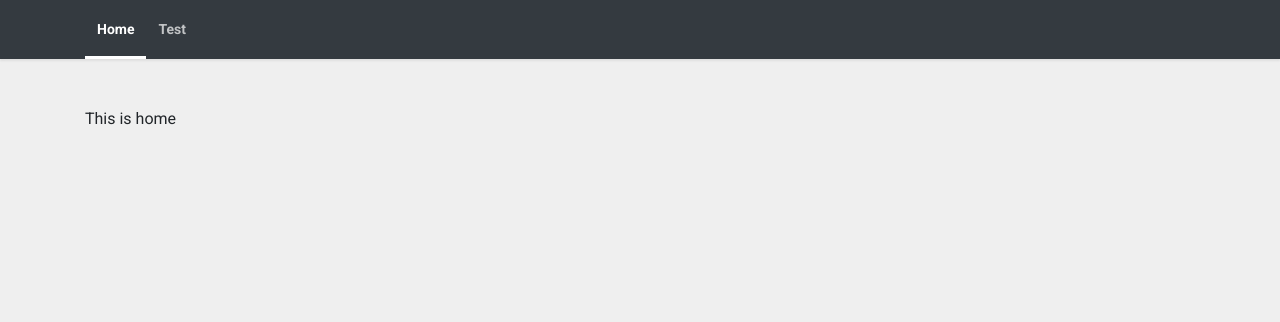
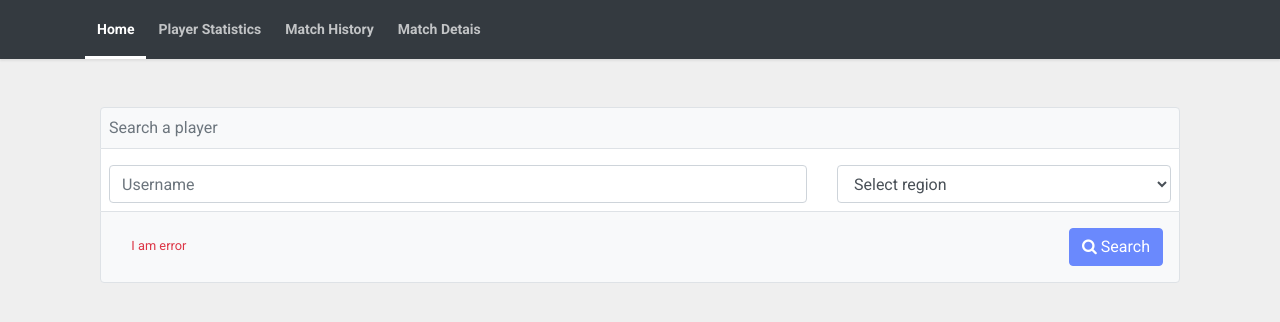
Before and after one commit to determinedslav/tft-viewer, a React (Create React App) app: page / in a window 1280 px wide. Shown: the top 322 px of the page. Built offline with nearby package versions, Linux system fonts and the light colour scheme.

Commit message:
new pages added

```diff
--- a/src/App.js
+++ b/src/App.js
@@ -11,7 +11,9 @@ import thunk from "redux-thunk";
 
 import './assets/styles.scss';
 import Home from './pages/Home';
-import Test from './pages/Test';
+import User from './pages/User';
+import Match from './pages/Match';
+import Details from './pages/Details';
 import Navbar from './components/Navbar';
 
 const store = createStore(reducers, applyMiddleware(thunk));
@@ -43,9 +45,19 @@ function App() {
                 <Home/>
               </Layout>
             </Route>
-            <Route path="/test">
+            <Route path="/user">
               <Layout>
-                <Test/>
+                <User/>
+              </Layout>
+            </Route>
+            <Route path="/match">
+              <Layout>
+                <Match/>
+              </Layout>
+            </Route>
+            <Route path="/details">
+              <Layout>
+                <Details/>
               </Layout>
             </Route>
           </Switch>
--- a/src/components/Navbar.js
+++ b/src/components/Navbar.js
@@ -31,9 +31,23 @@ const HeaderNavbar = (props) => {
                 <NavItem>
                     <NavLink
                      tag={RRNavLink}
-                     to="/test"
+                     to="/user"
                      activeClassName="active"
-                    >Test</NavLink>
+                    >Player Statistics</NavLink>
+                </NavItem>
+                <NavItem>
+                    <NavLink
+                     tag={RRNavLink}
+                     to="/match"
+                     activeClassName="active"
+                    >Match History</NavLink>
+                </NavItem>
+                <NavItem>
+                    <NavLink
+                     tag={RRNavLink}
+                     to="/details"
+                     activeClassName="active"
+                    >Match Detais</NavLink>
                 </NavItem>
             </Nav>
             </Collapse>
--- a/src/index.css
+++ /dev/null
@@ -1,13 +0,0 @@
-body {
-  margin: 0;
-  font-family: -apple-system, BlinkMacSystemFont, 'Segoe UI', 'Roboto', 'Oxygen',
-    'Ubuntu', 'Cantarell', 'Fira Sans', 'Droid Sans', 'Helvetica Neue',
-    sans-serif;
-  -webkit-font-smoothing: antialiased;
-  -moz-osx-font-smoothing: grayscale;
-}
-
-code {
-  font-family: source-code-pro, Menlo, Monaco, Consolas, 'Courier New',
-    monospace;
-}
--- /dev/null
+++ b/src/pages/Details.js
@@ -0,0 +1,9 @@
+import React from 'react';
+
+const Details = props => {
+    return <div>
+        This is Details
+    </div>
+}
+
+export default Details;
--- a/src/pages/Home.js
+++ b/src/pages/Home.js
@@ -1,9 +1,41 @@
 import React from 'react';
 
 const Home = props => {
-    return <div>
-        This is home
-    </div>
+    return <div class ="col">
+    <form id="searchUser">
+        <div class="bg-light border rounded-top">
+            <div class="text-muted p-2">
+                Search a player
+            </div>
+        </div>
+        <div class="bg-white border-left border-right">
+            <div class="row p-2">
+                <div class="col-md-8">
+                    <input type="text" class="form-control mt-2" id="user" placeholder="Username" required/>
+                </div>
+                <div class="col-md-4">
+                <select id="selectRegion" class="form-control mt-2" required>
+                     <option value="0" selected disabled>Select region</option>
+                     <option value="eun1">EU Nordic and East</option>
+                     <option value="euw1">EU West</option>
+                </select>
+                </div>
+            </div>
+        </div>
+        <div class="bg-light border rounded-bottom p-2">
+            <div class="row p-2">
+                <div class="col-md-9">
+                    <div class="p-1 m-1 text-danger small" id="errMessage">
+                        &nbsp; I am error
+                    </div>
+                </div>
+                <div class="col-md-3 text-right">
+                    <button type ="submit" class="btn btn-primary"><i class="fa fa-search mr-1"></i>Search</button>
+                </div>
+            </div>
+        </div>
+    </form>
+</div>
 }
 
 export default Home;
--- /dev/null
+++ b/src/pages/Match.js
@@ -0,0 +1,9 @@
+import React from 'react';
+
+const Match = props => {
+    return <div>
+        This is Match
+    </div>
+}
+
+export default Match;
--- a/src/pages/Test.js
+++ /dev/null
@@ -1,9 +0,0 @@
-import React from 'react';
-
-const Test = props => {
-    return <div>
-        This is Test
-    </div>
-}
-
-export default Test;
--- /dev/null
+++ b/src/pages/User.js
@@ -0,0 +1,9 @@
+import React from 'react';
+
+const User = props => {
+    return <div>
+        This is User
+    </div>
+}
+
+export default User;
```
Also changed, not shown: src/App.css (deleted, +0 -38 lines).
